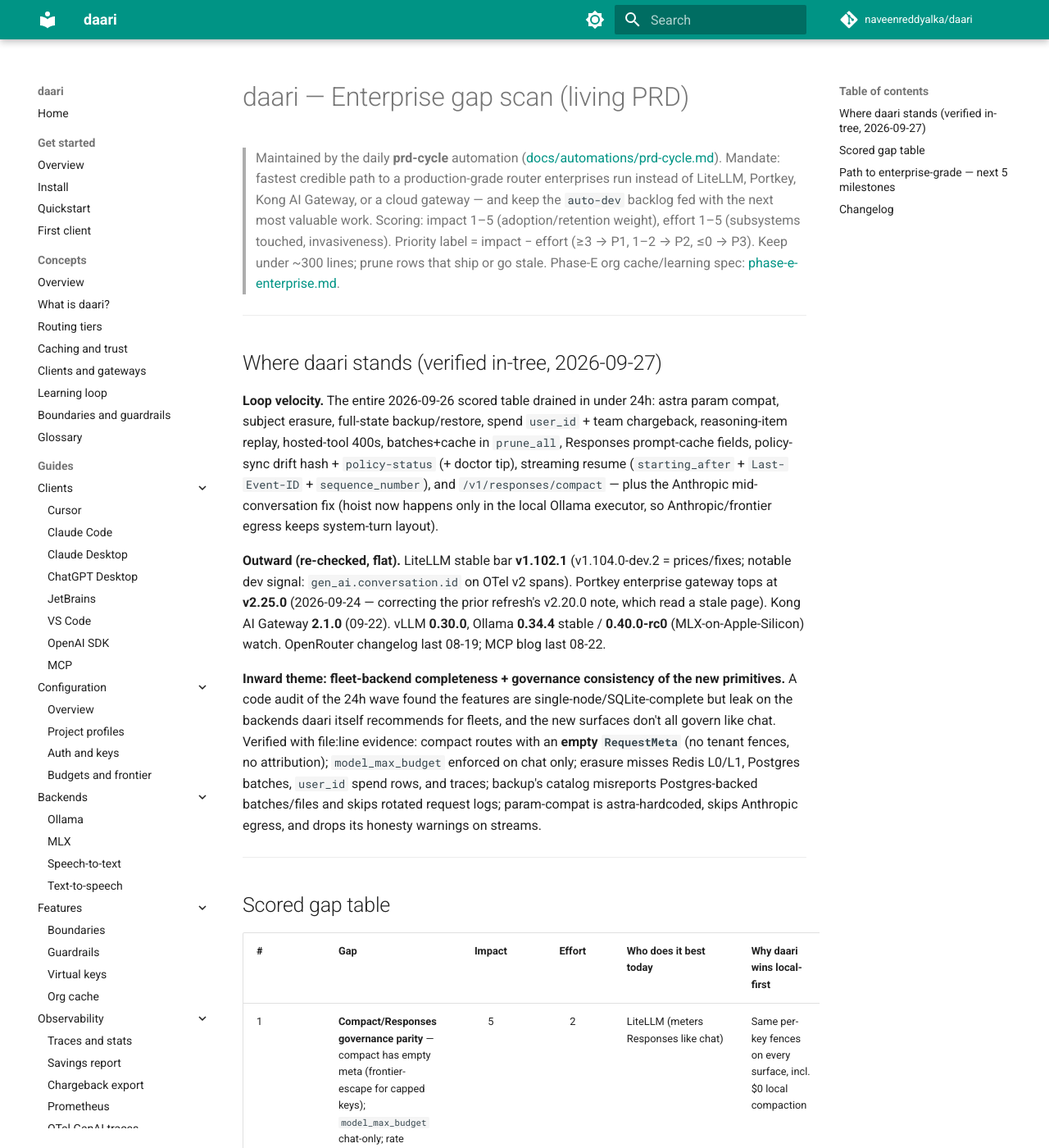
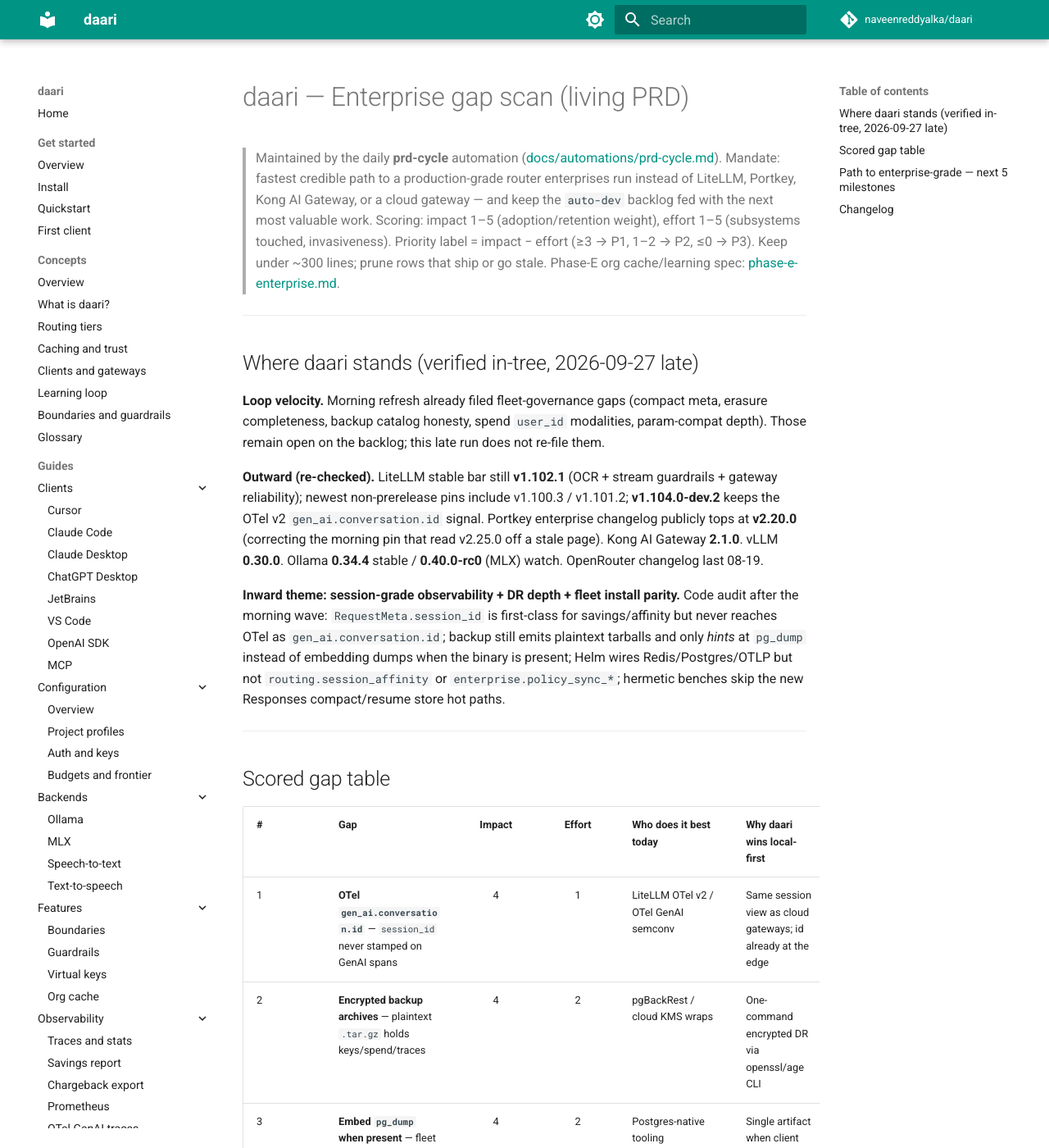
Before and after one commit to naveenreddyalka/daari, an MkDocs documentation site: the page built from docs/prd/ENTERPRISE.md, in a window 1280 px wide and 1400 px high. Shown: the whole window at 82% size. Built offline with MkDocs 1.6.1 and Material for MkDocs 9.7.7, drawn with Linux system fonts in a browser that asks for light colours; comment, search, counter and statistics services are not loaded; some of the changed text lies outside the part shown.

Commit message:
docs(prd): 2026-09-27 late refresh — session OTel, DR depth, Helm parity (#1180)

```diff
--- a/docs/prd/ENTERPRISE.md
+++ b/docs/prd/ENTERPRISE.md
@@ -11,36 +11,29 @@
 
 ---
 
-## Where daari stands (verified in-tree, 2026-09-27)
+## Where daari stands (verified in-tree, 2026-09-27 late)
 
-**Loop velocity.** The entire 2026-09-26 scored table drained in under 24h:
-astra param compat, subject erasure, full-state backup/restore, spend
-`user_id` + team chargeback, reasoning-item replay, hosted-tool 400s,
-batches+cache in `prune_all`, Responses prompt-cache fields, policy-sync
-drift hash + `policy-status` (+ doctor tip), streaming resume
-(`starting_after` + `Last-Event-ID` + `sequence_number`), and
-`/v1/responses/compact` — plus the Anthropic mid-conversation fix (hoist now
-happens only in the local Ollama executor, so Anthropic/frontier egress keeps
-system-turn layout).
+**Loop velocity.** Morning refresh already filed fleet-governance gaps
+(compact meta, erasure completeness, backup catalog honesty, spend `user_id`
+modalities, param-compat depth). Those remain open on the backlog; this late
+run does not re-file them.
 
-**Outward (re-checked, flat).** LiteLLM stable bar **v1.102.1**
-(v1.104.0-dev.2 = prices/fixes; notable dev signal: `gen_ai.conversation.id`
-on OTel v2 spans). Portkey enterprise gateway tops at **v2.25.0**
-(2026-09-24 — correcting the prior refresh's v2.20.0 note, which read a stale
-page). Kong AI Gateway **2.1.0** (09-22). vLLM **0.30.0**, Ollama **0.34.4**
-stable / **0.40.0-rc0** (MLX-on-Apple-Silicon) watch. OpenRouter changelog
-last 08-19; MCP blog last 08-22.
+**Outward (re-checked).** LiteLLM stable bar still **v1.102.1** (OCR + stream
+guardrails + gateway reliability); newest non-prerelease pins include
+v1.100.3 / v1.101.2; **v1.104.0-dev.2** keeps the OTel v2
+`gen_ai.conversation.id` signal. Portkey enterprise changelog publicly tops
+at **v2.20.0** (correcting the morning pin that read v2.25.0 off a stale
+page). Kong AI Gateway **2.1.0**. vLLM **0.30.0**. Ollama **0.34.4** stable /
+**0.40.0-rc0** (MLX) watch. OpenRouter changelog last 08-19.
 
-**Inward theme: fleet-backend completeness + governance consistency of the
-new primitives.** A code audit of the 24h wave found the features are
-single-node/SQLite-complete but leak on the backends daari itself recommends
-for fleets, and the new surfaces don't all govern like chat. Verified with
-file:line evidence: compact routes with an **empty `RequestMeta`** (no tenant
-fences, no attribution); `model_max_budget` enforced on chat only; erasure
-misses Redis L0/L1, Postgres batches, `user_id` spend rows, and traces;
-backup's catalog misreports Postgres-backed batches/files and skips rotated
-request logs; param-compat is astra-hardcoded, skips Anthropic egress, and
-drops its honesty warnings on streams.
+**Inward theme: session-grade observability + DR depth + fleet install
+parity.** Code audit after the morning wave: `RequestMeta.session_id` is
+first-class for savings/affinity but never reaches OTel as
+`gen_ai.conversation.id`; backup still emits plaintext tarballs and only
+*hints* at `pg_dump` instead of embedding dumps when the binary is present;
+Helm wires Redis/Postgres/OTLP but not `routing.session_affinity` or
+`enterprise.policy_sync_*`; hermetic benches skip the new Responses
+compact/resume store hot paths.
 
 ---
 
@@ -48,42 +41,41 @@
 
 | # | Gap | Impact | Effort | Who does it best today | Why daari wins local-first | Action |
 |---|-----|:--:|:--:|------------------------|----------------------------|--------|
-| 1 | **Compact/Responses governance parity** — compact has empty meta (frontier-escape for capped keys); `model_max_budget` chat-only; rate families mis-bucket subpaths | 5 | 2 | LiteLLM (meters Responses like chat) | Same per-key fences on every surface, incl. $0 local compaction | Filed — P1 ([#1169](https://github.com/naveenreddyalka/daari/issues/1169)) |
-| 2 | **Erasure fleet completeness** — Redis L0/L1, PG batches, `user_id` spend rows, traces all survive erase | 5 | 2 | — (nobody does local-first erasure) | Provable erasure across every store daari recommends | Filed — P1 ([#1170](https://github.com/naveenreddyalka/daari/issues/1170)) |
-| 3 | **Backup catalog honesty** — PG batches/files misreported as local; rotated logs skipped; no hot-restore interlock | 4 | 2 | Postgres-native tooling | Honest manifest is the point of self-hosted DR | Filed — P2 ([#1171](https://github.com/naveenreddyalka/daari/issues/1171)) |
-| 4 | **Spend `user_id` beyond chat** — all modality binders + `ResponsesRequest.user` missing | 4 | 2 | LiteLLM end-user tracking | One chargeback dimension across every metered dollar | Filed — P2 ([#1172](https://github.com/naveenreddyalka/daari/issues/1172)) |
-| 5 | **Param-compat depth** — config-driven table, Anthropic egress, streamed dropped-param warnings | 3 | 2 | LiteLLM supported_params | Operator hotfix without a release train; honesty on streams | Filed — P2 ([#1173](https://github.com/naveenreddyalka/daari/issues/1173)) |
-| 6 | Backup embeds Postgres data (run `pg_dump` when client tools present) + archive encryption | 4 | 3 | pgBackRest et al. | One-command DR incl. fleet DBs | Watch — runbook covers today |
-| 7 | Org construct above teams; per-member caps on shared team keys | 3 | 4 | LiteLLM org→team→member | Flat teams fine until multi-BU | Watch — demand |
-| 8 | Anthropic beta fidelity (per-message `output_config.effort`, inline `tool_addition`) | 3 | 3 | Anthropic direct | Hoist fix landed; betas still hardening | Watch |
-| 9 | Native `/v1/ocr` (LiteLLM 1.102 OCR layer) | 3 | 4 | LiteLLM | Local OCR tier before frontier | Watch — demand |
-| 10 | WS agent controls, Agents API, WIF, A2A, MCP live sessions, `/v1/decisions` typed judgments, SOC 2, admin UI | 2–4 | 3–5 | OpenAI / Portkey / LiteLLM | Demand-triggered | Watch |
+| 1 | **OTel `gen_ai.conversation.id`** — `session_id` never stamped on GenAI spans | 4 | 1 | LiteLLM OTel v2 / OTel GenAI semconv | Same session view as cloud gateways; id already at the edge | Filed — P1 ([#1175](https://github.com/naveenreddyalka/daari/issues/1175)) |
+| 2 | **Encrypted backup archives** — plaintext `.tar.gz` holds keys/spend/traces | 4 | 2 | pgBackRest / cloud KMS wraps | One-command encrypted DR via openssl/age CLI | Filed — P2 ([#1176](https://github.com/naveenreddyalka/daari/issues/1176)) |
+| 3 | **Embed `pg_dump` when present** — fleet DB bytes stay outside the archive | 4 | 2 | Postgres-native tooling | Single artifact when client tools exist; hint-only fallback | Filed — P2 ([#1177](https://github.com/naveenreddyalka/daari/issues/1177)) |
+| 4 | **Helm session affinity + policy-sync** — multi-replica knobs are env-only | 3 | 1 | Kong / Portkey installers | Chart parity turns fleet features on without reverse-engineering env | Filed — P2 ([#1178](https://github.com/naveenreddyalka/daari/issues/1178)) |
+| 5 | **Hermetic benches for compact + stream-resume store** — no ceiling on new hot paths | 3 | 2 | — (in-tree only) | Catch SQLite/PG store regressions without Ollama | Filed — P2 ([#1179](https://github.com/naveenreddyalka/daari/issues/1179)) |
+| 6 | Compact/Responses governance parity (empty compact meta; model_max_budget chat-only; rate-family subpaths) | 5 | 2 | LiteLLM | Same fences on every surface | Open — morning P1 |
+| 7 | Erasure fleet completeness (Redis L0/L1, PG batches, spend user_id, traces) | 5 | 2 | — | Provable erasure across recommended stores | Open — morning P1 |
+| 8 | Backup catalog honesty (PG batches/files, rotated logs, hot-restore interlock) | 4 | 2 | Postgres-native tooling | Honest manifest for self-hosted DR | Open — morning P2 |
+| 9 | Spend `user_id` on every modality + Responses `user` | 4 | 2 | LiteLLM end-user tracking | Complete team×member chargeback | Open — morning P2 |
+| 10 | Param-compat depth (config table, Anthropic egress, streamed warnings) | 3 | 2 | LiteLLM supported_params | Operator hotfix without a release train | Open — morning P2 |
+| 11 | Anthropic beta fidelity (`output_config.effort`, `tool_addition`) | 3 | 3 | Anthropic direct | Hoist fix landed; betas still hardening | Watch |
+| 12 | Native `/v1/ocr` (LiteLLM 1.102 OCR layer) | 3 | 4 | LiteLLM | Local OCR tier before frontier | Watch — demand |
+| 13 | Org above teams; MCP inbound OAuth / resource metadata; WS/A2A/SOC2/admin UI | 2–4 | 3–5 | Portkey / OpenAI / LiteLLM | Demand-triggered | Watch |
 
-Pruned this run (shipped since 2026-09-26 late): hosted-tool 400s, batches +
-cache in `prune_all`, prompt-cache fields, policy drift/`policy-status`,
-streaming resume, `/v1/responses/compact`, Anthropic hoist scope, astra param
-compat, erasure/backup/spend-`user_id` v1 slices, reasoning replay.
-Verified-fine this audit, do not re-file: resume is tenancy-scoped +
-Postgres-aware + terminal-only (409); header policy is pre-auth with
-health/ready/metrics bypass; team `model_max_budget` merges team→key and
-402s at request time on chat; shared `/v1/*` middleware (auth, budgets, rate
-limits, admission) covers responses + compact; VK backup rows carry hashes,
-not plaintext; erasure keeps audit (hash chain) and logs `compliance.erase`.
+Pruned this run: nothing newly shipped since the morning refresh (backlog
+still working the governance/fleet slice). Verified-fine, do not re-file:
+streaming output guardrails already have `IncrementalOutputScanner`;
+percentile TTFT preference shipped; doctor already warns on
+session_affinity-without-redis and missing recent backups; `/v1/responses`
+create path applies auth claims (compact does not — covered by morning P1).
 
 ---
 
 ## Path to enterprise-grade — next 5 milestones
 
-1. **Every surface governs like chat** — compact/Responses meta, model
-   budgets, and rate families converge on one enforcement path.
-2. **Fleet-true compliance** — erasure and backup that are honest about
-   Redis/Postgres, not just single-node SQLite.
-3. **Chargeback closes end-to-end** — `user_id` on every metered modality so
-   team×member spend is complete.
-4. **Provider-drift resilience** — config-driven param compat with honesty
-   warnings on streams; Anthropic egress included.
-5. **Then depth on demand** — Postgres-embedding backup, org hierarchy,
-   Anthropic betas, OCR, decisions API as buyers surface.
+1. **Session-grade observability** — `gen_ai.conversation.id` from the
+   session header so multi-turn agent loops are one query in any OTel backend.
+2. **Every surface governs like chat** — finish the morning governance slice
+   (compact meta, model budgets, rate families).
+3. **Fleet-true compliance + DR** — erasure across Redis/Postgres; honest
+   catalogs; encrypted archives; optional embedded `pg_dump`.
+4. **Chargeback + install parity** — `user_id` on every modality; Helm knobs
+   for affinity and policy-sync so fleets can turn features on from values.
+5. **Then depth on demand** — Anthropic betas, OCR, MCP inbound OAuth,
+   org hierarchy, decisions API as buyers surface.
 
 Compliance non-goals (WIF, A2A, SOC 2 program, admin UI, Realtime/WS) stay
 deferred until buyer demand.
@@ -92,12 +84,16 @@
 
 ## Changelog
 
+- **2026-09-27 late (session OTel + DR depth + Helm parity)** — Outward flat;
+  Portkey public pin corrected to v2.20.0. Filed OTel
+  `gen_ai.conversation.id` (P1), encrypted backups, embedded `pg_dump`, Helm
+  session-affinity/policy-sync, hermetic benches for compact/resume store
+  (P2s). Morning fleet-governance issues remain open; not re-filed.
+
 - **2026-09-27 (fleet-backend completeness + governance consistency)** —
-  Whole 09-26 table drained overnight (11 feature PRs + docs). Outward flat;
-  Portkey pin corrected back to v2.25.0. Audited the new primitives at
-  fleet grade: filed compact/Responses governance parity (P1), erasure
-  fleet completeness (P1), backup catalog honesty, spend `user_id` across
-  modalities, param-compat depth (P2s). Baseline suite 2827 passed.
+  Whole 09-26 table drained overnight. Audited new primitives at fleet grade;
+  filed compact/Responses governance, erasure completeness, backup catalog
+  honesty, spend `user_id` modalities, param-compat depth.
 
 - **2026-09-26 (two runs: agent-surface fidelity; Responses honesty +
   retention + fleet visibility)** — Filed ten across astra compat, erasure,
```
